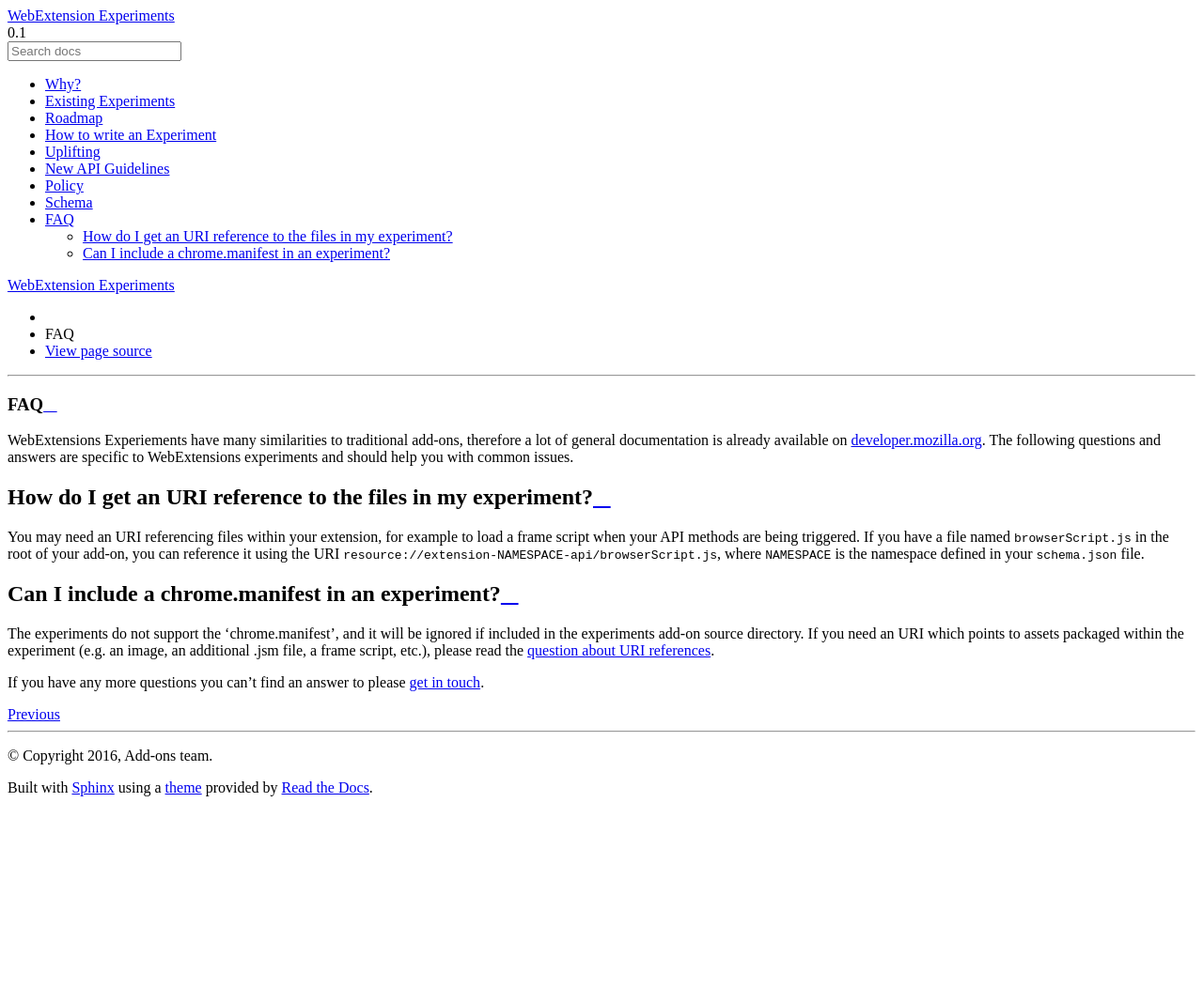
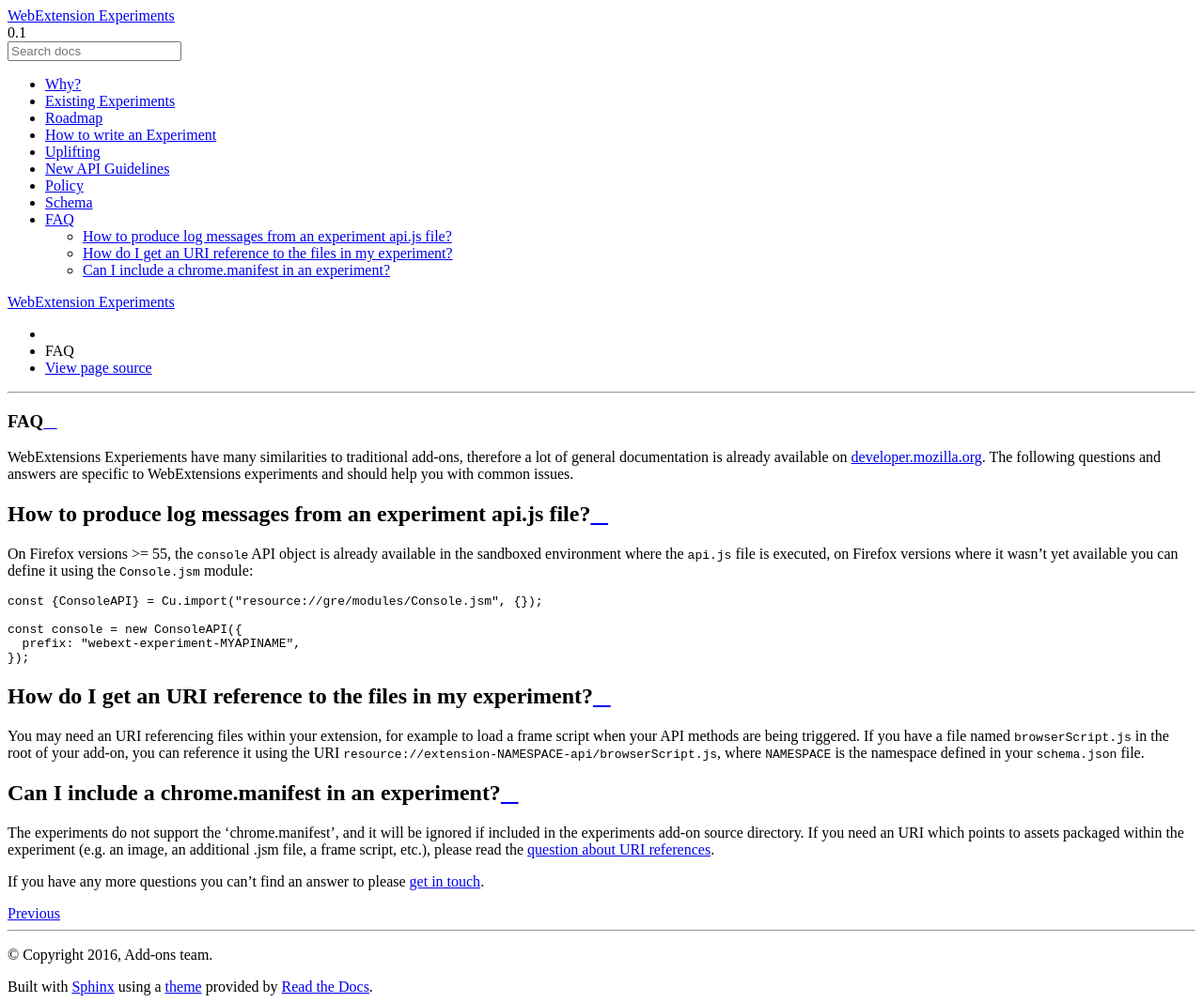
Before and after one commit to web-ext-experiments/about, a Sphinx documentation site: the page built from source/faq.rst, in a window 1280 px wide. Shown: the whole page at 94% size. Built offline with Sphinx 7.4.7 and the Read the Docs theme 2.0.0, drawn with Linux system fonts in a browser that asks for light colours; comment, search, counter and statistics services are not loaded; before the commit the page ends 900 px from its top, so only the background shows below that.

Commit message:
faq: How to produce log messages from an api.js module

```diff
--- a/source/faq.rst
+++ b/source/faq.rst
@@ -9,6 +9,22 @@ therefore a lot of general documentation is already available on
 `developer.mozilla.org <https://developer.mozilla.org>`_. The following
 questions and answers are specific to WebExtensions experiments and should help
 you with common issues.
+
+
+How to produce log messages from an experiment api.js file?
+-----------------------------------------------------------
+On Firefox versions >= 55, the ``console`` API object is already available in
+the sandboxed environment where the ``api.js`` file is executed, on Firefox
+versions where it wasn't yet available you can define it using the ``Console.jsm``
+module:
+
+.. code-block:: javascript
+
+    const {ConsoleAPI} = Cu.import("resource://gre/modules/Console.jsm", {});
+
+    const console = new ConsoleAPI({
+      prefix: "webext-experiment-MYAPINAME",
+    });
 
 
 How do I get an URI reference to the files in my experiment?
```
